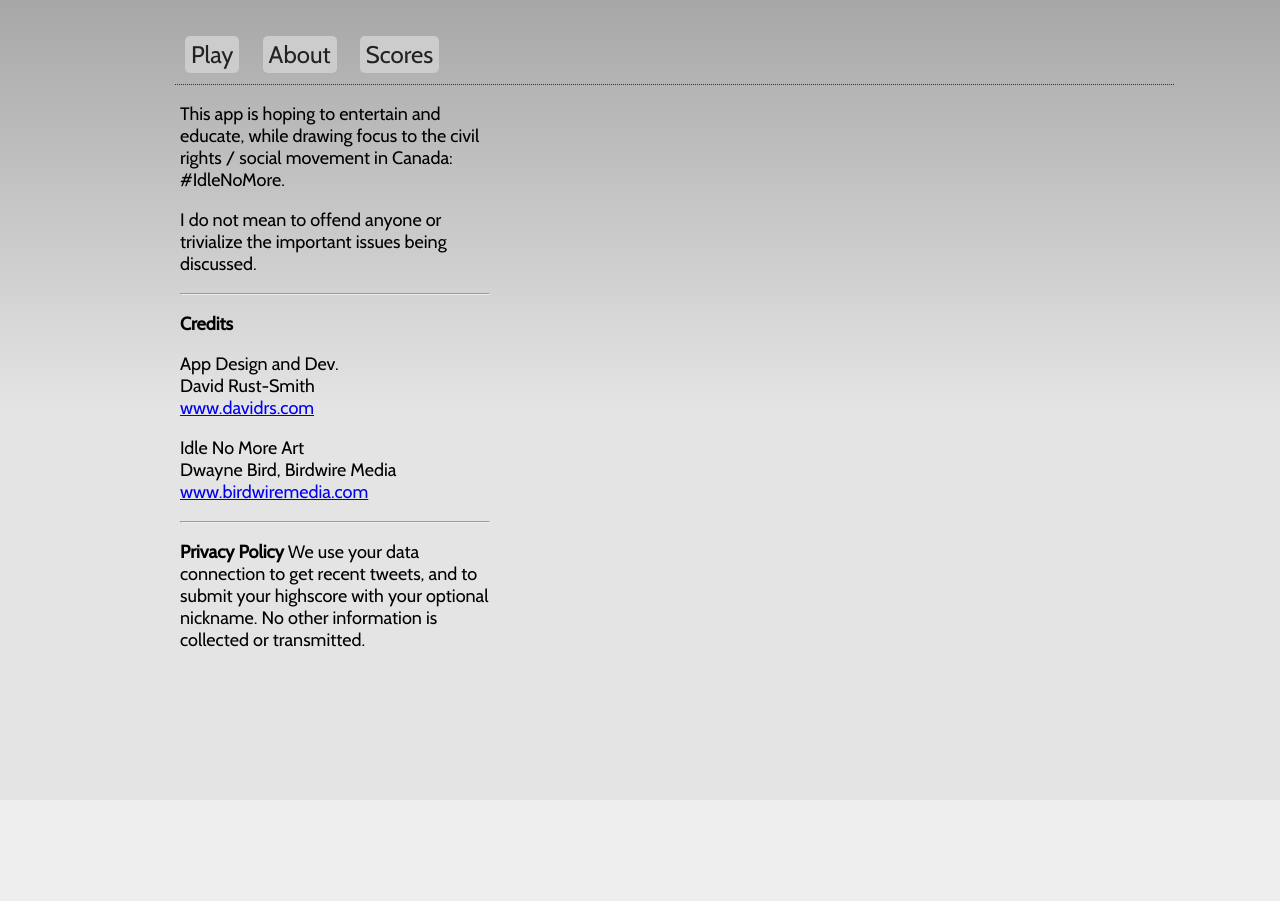
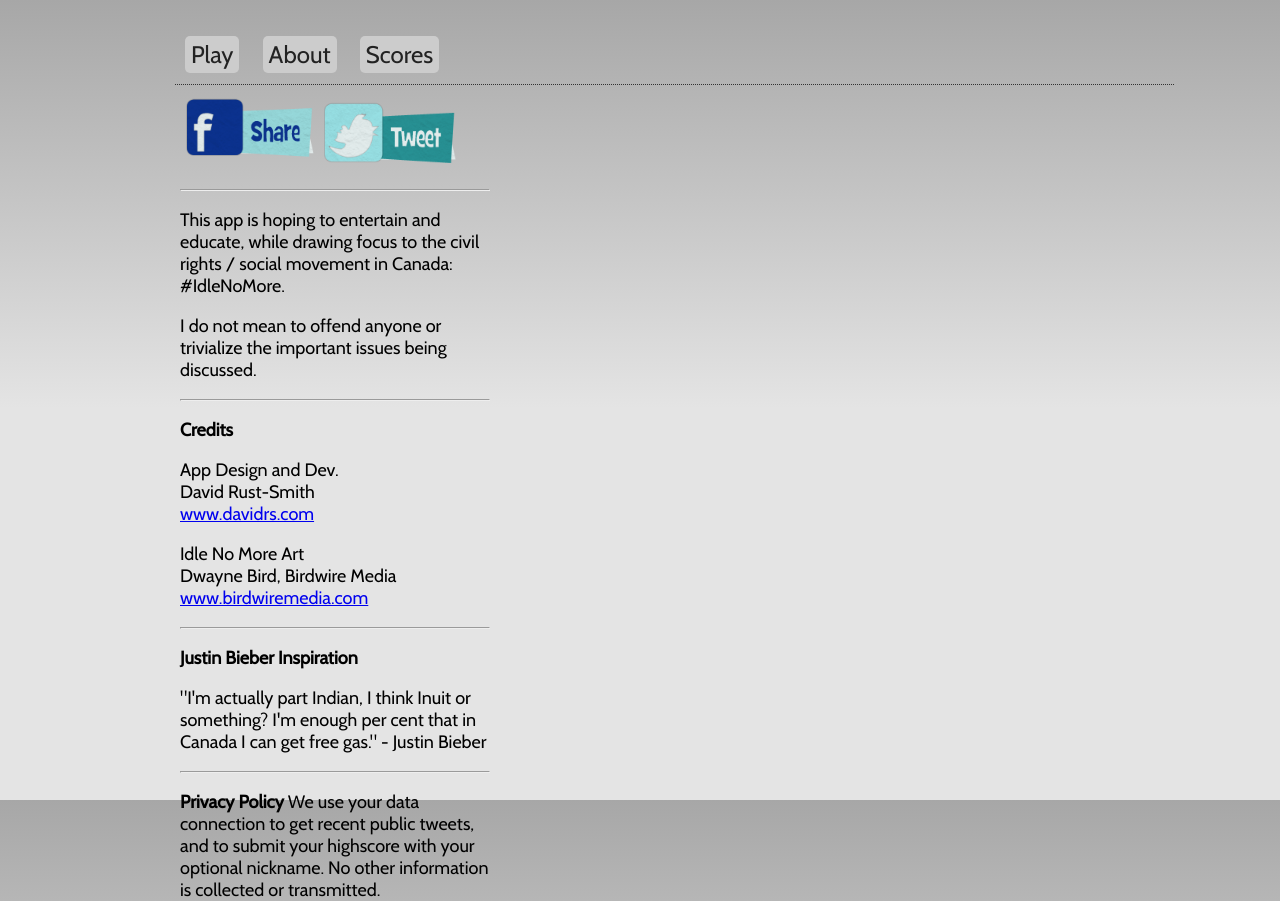
Before and after one commit to davidrs/idle-or-bieber, a plain HTML site: page about.html in a window 1280 px wide. Before the commit the page ends 800 px from the top, so only its background shows below. Drawn offline with Linux system fonts and the light colour scheme.

Commit message:
+Added Facebook share and Twitter tweet buttons +Added Bieber quote to 'About' page +Added js to make links in tweets clickable.

```diff
--- a/about.html
+++ b/about.html
@@ -3,9 +3,12 @@
 <head>
 <meta http-equiv="Content-Type" content="text/html; charset=UTF-8" />
 <meta name="format-detection" content="telephone=no" />
-<meta name="viewport"
-	content="user-scalable=no, initial-scale=1, maximum-scale=1, minimum-scale=1, width=device-width;" />
+<meta property="og:image" content="http://davidrs.com/ex/idleBieber/img/tile300.png" />
+<meta property="og:description" content="Introduce people to the #IdleNoMore discussion in a fun and accessible way, by getting them to guess whether random tweets are about Justin Bieber or IdleNoMore" />
+<meta name="viewport"	content="user-scalable=no, initial-scale=1, maximum-scale=1, minimum-scale=1, width=device-width;" />
 <link rel="stylesheet" type="text/css" href="css/styles.css" />
+<div id="fb-root"></div>
+
 <title>Idle Bieber</title>
 </head>
 <body>
@@ -16,6 +19,11 @@
 				href="scores.html">Scores</a>
 		</div>
 		<div id="about">
+		<div id="socialIcons">
+			<a href="http://www.facebook.com/sharer.php?u=http://davidrs.com/ex/idleBieber/index.html"><img src="img/share.png" alt="Share on Facebook" width="140px"/></a>
+			<a href="https://twitter.com/share?url=http://davidrs.com/ex/idleBieber/?src=twA&text=Youth%20social%20awareness%20game%20for%20%23idleNoMore"><img src="img/tweet.png" alt="tweet on Twitter"  width="140px"/></a>
+		</div>
+		<hr />
 			<p>This app is hoping to entertain and educate, while drawing
 				focus to the civil rights / social movement in Canada: #IdleNoMore.</p>
 			<p>I do not mean to offend anyone or trivialize the important
@@ -27,10 +35,16 @@
 			<p>App Design and Dev.<br />David Rust-Smith<br /><a href="http://www.davidrs.com">www.davidrs.com</a>
 			</p><p>Idle No More Art<br />Dwayne Bird, Birdwire Media<br /><a href="http://www.birdwiremedia.com">www.birdwiremedia.com</a><br />
 			</p>
+						<hr />
+			<p><strong>Justin Bieber Inspiration</strong><br />
+			</p>
+			<p>"I'm actually part Indian, I think Inuit or something? I'm enough per cent that in Canada I can get free gas." - Justin Bieber
+
+			</p>
 			<hr />
 			<p>
 				<strong>Privacy Policy </strong> We use your data
-				connection to get recent tweets, and to submit your highscore with
+				connection to get recent public tweets, and to submit your highscore with
 				your optional nickname. No other information is collected or
 				transmitted.
 			</p>
--- a/css/styles.css
+++ b/css/styles.css
@@ -6,6 +6,19 @@ html,body {
 
 html {
 	display: table;
+}
+
+a img{
+border: none;
+}
+
+#socialIcons a{
+	float:left;
+	display:block;
+}
+
+#socialIcons{
+	height:90px;
 }
 
 .hsRow {
--- a/js/twitter.js
+++ b/js/twitter.js
@@ -46,7 +46,9 @@ function searchTwitter(query, className) {
             var tweets = $('#tweets');
             //tweets.html('');
             for (res in data['results']) {
-                tweets.append('<div class="tweet '+className+'"> <p>' + data['results'][res]['text'].replace(rgx," ____________ ") + '</p></div><br />');
+				var tweetText=data['results'][res]['text'].replace(rgx," ____________ ");
+				tweetText=tweetText.parseURL();
+                tweets.append('<div class="tweet '+className+'"> <p>' + tweetText + '</p></div><br />');
 			}
 			numberRemaining--;
 			if(numberRemaining==0){
@@ -78,3 +80,10 @@ function shuffleTweets(tweetDivs){     // pass the collection of divs to the fun
 function hideAllButFirstTweet(){
 	$('.tweet:not(:first-child)').hide();
 }
+
+//create string function to make links clickable
+String.prototype.parseURL = function() {
+	return this.replace(/[A-Za-z]+:\/\/[A-Za-z0-9-_]+\.[A-Za-z0-9-_:%&~\?\/.=]+/g, function(url) {
+		return url.link(url);
+	});
+};
```
Also changed, not shown: index.html (+1 -0 lines), img/share.png (added), img/tweet.png (added).
